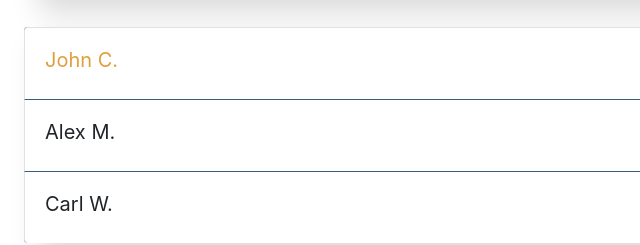
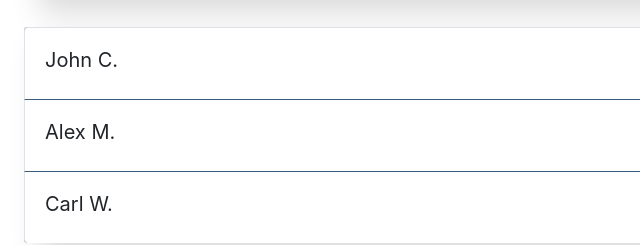
Before and after one commit to aur0n17071/udemy, a React app in the folder React/Practice/project_1/: page / in a window 1280 px wide. Shown: the part 428-673 px from the top of the page, 116-756 px from the left. Built offline with nearby package versions, Linux system fonts and the light colour scheme.

Commit message:
Project-1-4-практика-состояний
Практика состояний при помощи классов и их методов.

```diff
--- a/React/Practice/project_1/src/components/employees-list-item/employees-list-item.css
+++ b/React/Practice/project_1/src/components/employees-list-item/employees-list-item.css
@@ -50,7 +50,7 @@
     opacity: 0;
 }
 
-.list-group-item-like .fa-star {
+.list-group-item.like .fa-star {
     opacity: 1;
     transform: translateX(0px);
 }
--- a/React/Practice/project_1/src/components/employees-list-item/employees-list-item.js
+++ b/React/Practice/project_1/src/components/employees-list-item/employees-list-item.js
@@ -1,20 +1,49 @@
+import { Component } from 'react';
+
 import './employees-list-item.css'
 
-const EmployeesListItem = ({name,salary,increase}) => {
+class EmployeesListItem extends Component {
+    constructor (props){
+        super(props);
+        this.state = {
+            increase: false,
+            rise: false
+        }
+    }
 
-    let classNames = "list-group-item d-flex justify-content-between";
-    if (increase){
-        classNames += " increase"
+    onIncrease = () => {
+        this.setState(({increase}) => ({
+            increase : !increase
+        }))
     }
+
+    onRise = () => {
+        this.setState(({rise}) => ({
+            rise: !rise
+        }))
+    }
+
+    render () {
+        const {name, salary} = this.props;
+        const {increase, rise} = this.state;
+
+        let classNames = "list-group-item d-flex justify-content-between";
+        if (increase){
+            classNames += " increase"
+        }
+        if (rise){
+            classNames += " like"
+        }
 
     return (
         <li className={classNames}>
-            <span className="list-group-item-label">{name}</span>
+            <span onClick={this.onRise} className="list-group-item-label">{name}</span>
             <input type="text" className="listgroup-item-input" defaultValue={salary + "$"}/>
             <div className="d-flex justify-content-center align-items-center">
                 <button type="button"
                     className="btn-cookie btn-sm">
-                        <i className="fas fa-cookie"></i>
+                        <i className="fas fa-cookie"
+                        onClick={this.onIncrease}></i>
                 </button>
 
                  <button type="button"
@@ -25,6 +54,7 @@ const EmployeesListItem = ({name,salary,increase}) => {
             </div>
         </li>
     )
+    }
 }
 
 export default EmployeesListItem;
```
